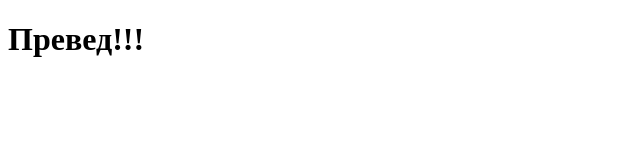
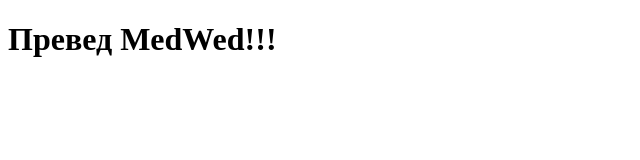
Before and after one commit to Moscow-Never-Sleeps/first-project, a plain HTML site: page index.html in a window 1280 px wide. Shown: the whole page, without its empty margins (0-640 px from the left). Drawn offline with Linux system fonts and the light colour scheme.

Commit message:
Training1

```diff
--- a/index.html
+++ b/index.html
@@ -5,7 +5,8 @@
 	</head>
 
 	<body>
-		<h1>Превед!!!</h1>
+		<h1>Превед MedWed!!!</h1>
+		<!-- // -->
 	</body>
 
 </html>
```
